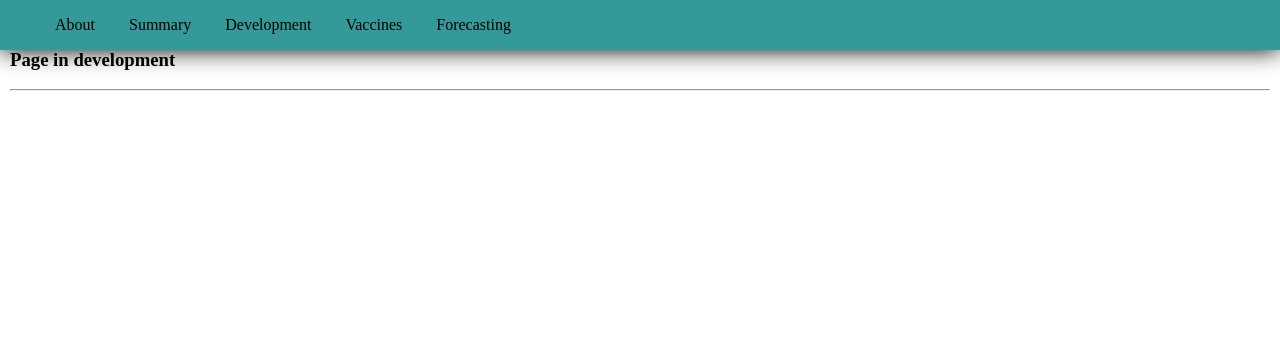
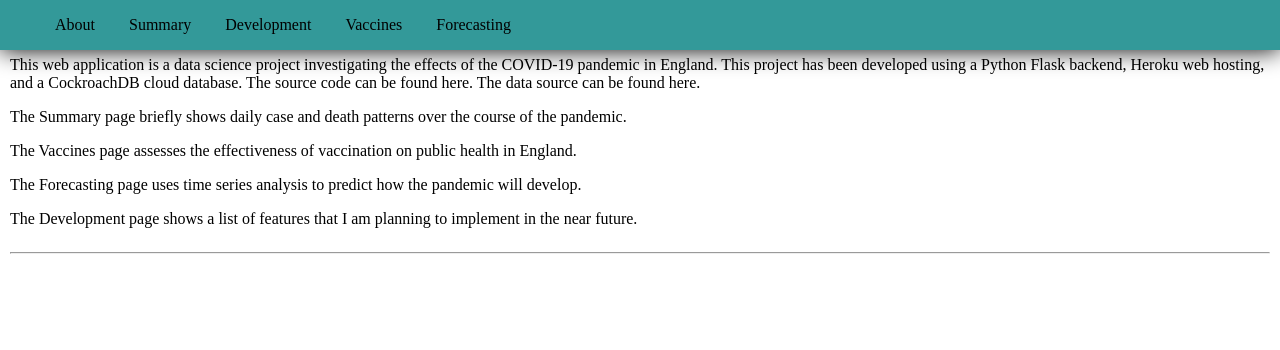
Before and after one commit to ArjunNiranjan1/covid19Project, a Flask app: page /about/ in a window 1280 px wide. Shown: the top 350 px of the page. Run offline with Flask 2, Linux system fonts and the light colour scheme; parts of the project's set-up code (start-up, migrations or seed data) failed here and were passed over.

Commit message:
about.html

```diff
--- a/templates/about.html
+++ b/templates/about.html
@@ -2,6 +2,14 @@
 {% block title %}About{% endblock %}
 {% block content %}
 <div>
-	<h3>Page in development</h3>
+	<div class="row">
+		<div class="description">
+			<p>This web application is a data science project investigating the effects of the COVID-19 pandemic in England. This project has been developed using a Python Flask backend, Heroku web hosting, and a CockroachDB cloud database. The source code can be found <a src="https://github.com/ArjunNiranjan1/covid19Project">here</a>. The data source can be found <a src="https://coronavirus.data.gov.uk/">here</a>.</p>
+			<p>The Summary page briefly shows daily case and death patterns over the course of the pandemic.</p>
+			<p>The Vaccines page assesses the effectiveness of vaccination on public health in England.</p>
+			<p>The Forecasting page uses time series analysis to predict how the pandemic will develop.</p>
+			<p>The Development page shows a list of features that I am planning to implement in the near future.</p>
+
+
 </div>
 {% endblock %}
```
